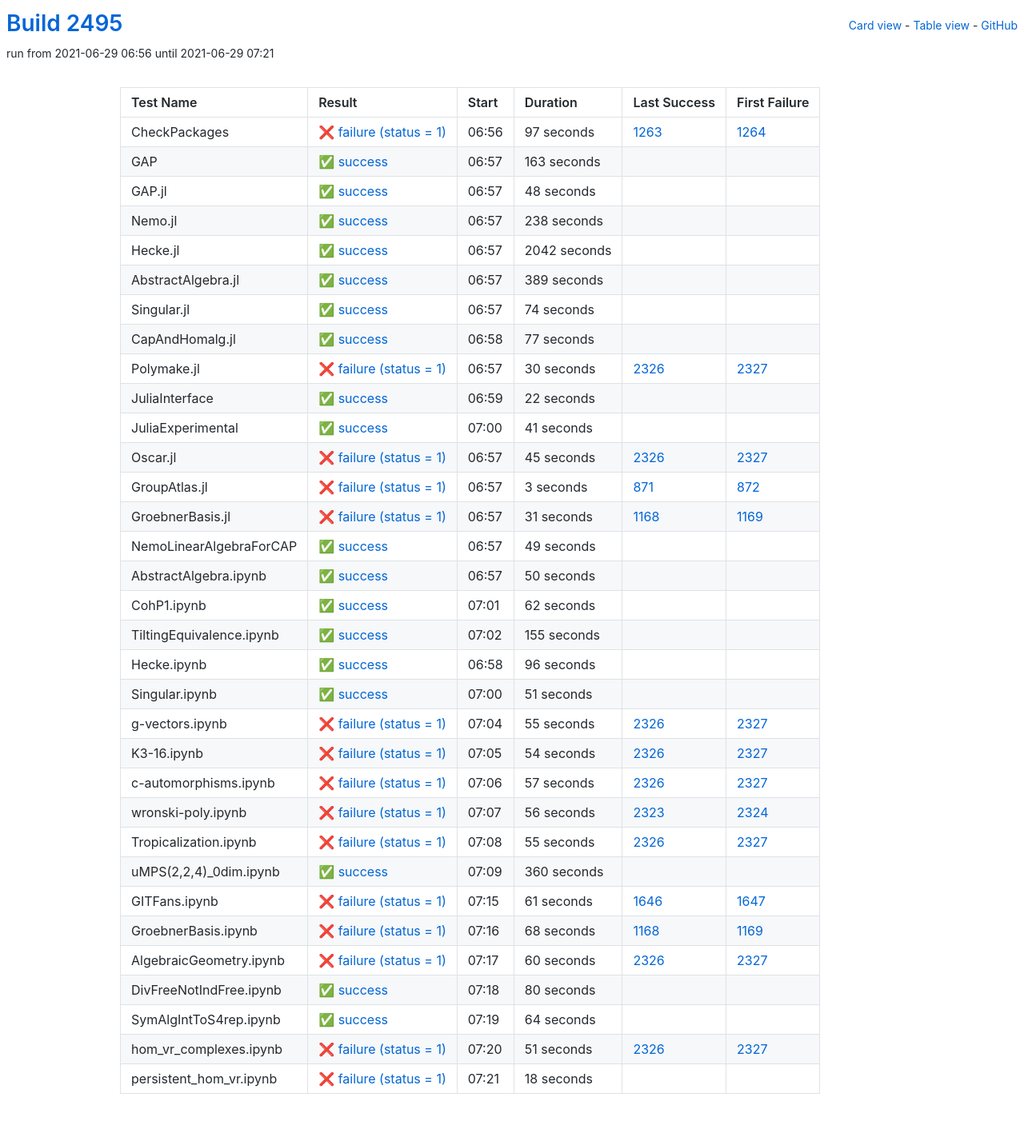
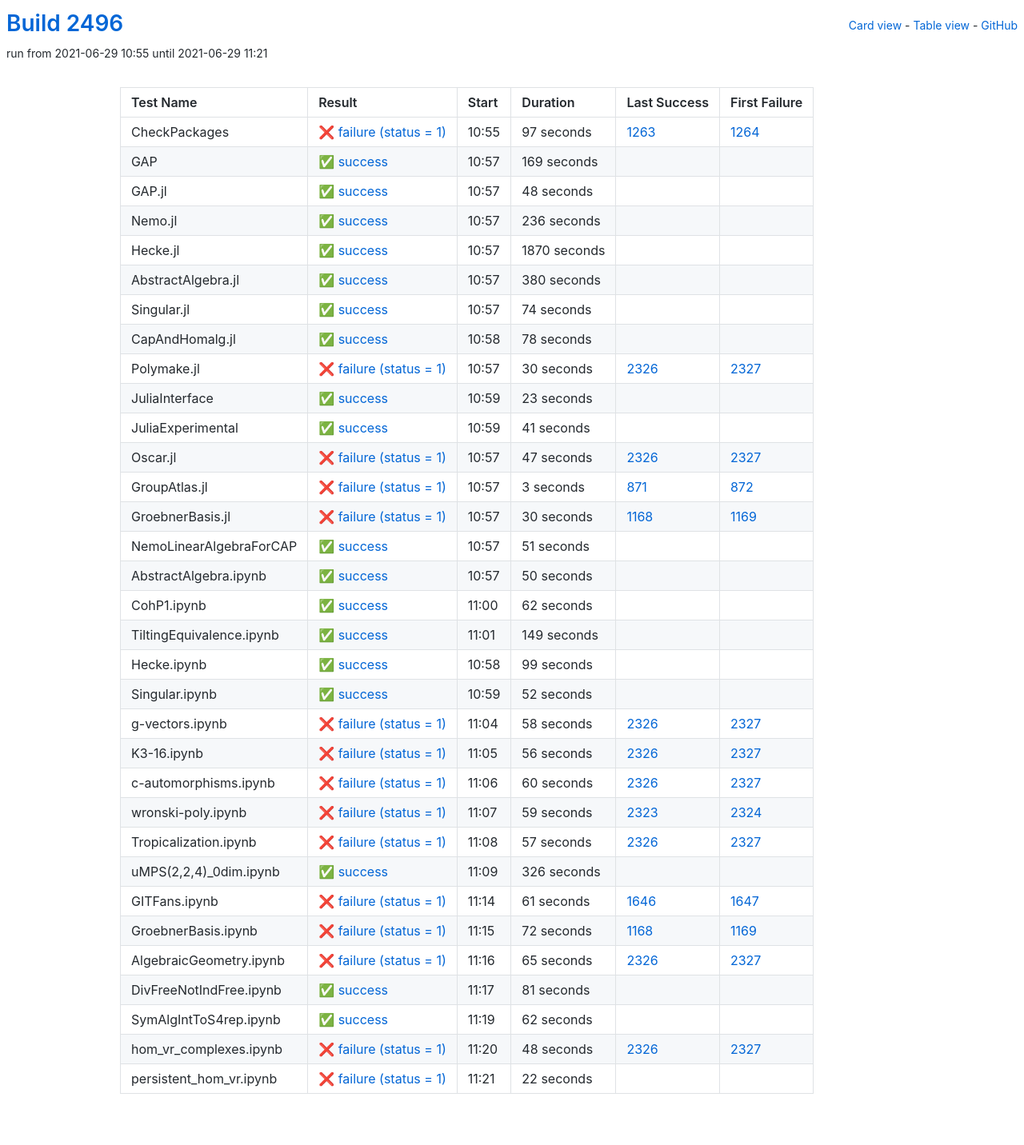
Before and after one commit to oscar-system/oscar-ci-status-stable, a Jekyll site: the page built from table.html, in a window 1280 px wide. Shown: the whole page at 80% size. Built offline with Jekyll 4.4.1, drawn with Linux system fonts in a browser that asks for light colours.

Commit message:
Build #2496

```diff
--- a/_data/ci.yml
+++ b/_data/ci.yml
@@ -1,6 +1,6 @@
 ---
-build: 2495
-build_url: https://oscarci.mathematik.uni-kl.de/job/oscar-stable/2495/
+build: 2496
+build_url: https://oscarci.mathematik.uni-kl.de/job/oscar-stable/2496/
 job: oscar-stable
 organization: oscar-system
 repo: oscar-ci-status-stable
@@ -8,8 +8,8 @@ repourl: https://github.com/oscar-system/oscar-ci-status-stable
 tests:
 - name: CheckPackages
   id: checkpackages
-  log: https://oscarci.mathematik.uni-kl.de/job/oscar-stable/2495/artifact/logs/build-2495/CheckPackages.log
-  start: 2021-06-29 06:56
+  log: https://oscarci.mathematik.uni-kl.de/job/oscar-stable/2496/artifact/logs/build-2496/CheckPackages.log
+  start: 2021-06-29 10:55
   success: false
   exitcode: 1
   status: failure
@@ -20,20 +20,20 @@ tests:
   first_failure_url: https://oscarci.mathematik.uni-kl.de/job/oscar-stable/1264/
 - name: GAP
   id: gap
-  log: https://oscarci.mathematik.uni-kl.de/job/oscar-stable/2495/artifact/logs/build-2495/GAP.log
-  start: 2021-06-29 06:57
+  log: https://oscarci.mathematik.uni-kl.de/job/oscar-stable/2496/artifact/logs/build-2496/GAP.log
+  start: 2021-06-29 10:57
   success: true
   exitcode: 0
   status: success
-  duration: 163
+  duration: 169
   last_success: false
   last_success_url:
   first_failure: false
   first_failure_url:
 - name: GAP.jl
   id: gap-jl
-  log: https://oscarci.mathematik.uni-kl.de/job/oscar-stable/2495/artifact/logs/build-2495/GAP.jl.log
-  start: 2021-06-29 06:57
+  log: https://oscarci.mathematik.uni-kl.de/job/oscar-stable/2496/artifact/logs/build-2496/GAP.jl.log
+  start: 2021-06-29 10:57
   success: true
   exitcode: 0
   status: success
@@ -44,44 +44,44 @@ tests:
   first_failure_url:
 - name: Nemo.jl
   id: nemo-jl
-  log: https://oscarci.mathematik.uni-kl.de/job/oscar-stable/2495/artifact/logs/build-2495/Nemo.jl.log
-  start: 2021-06-29 06:57
+  log: https://oscarci.mathematik.uni-kl.de/job/oscar-stable/2496/artifact/logs/build-2496/Nemo.jl.log
+  start: 2021-06-29 10:57
   success: true
   exitcode: 0
   status: success
-  duration: 238
+  duration: 236
   last_success: false
   last_success_url:
   first_failure: false
   first_failure_url:
 - name: Hecke.jl
   id: hecke-jl
-  log: https://oscarci.mathematik.uni-kl.de/job/oscar-stable/2495/artifact/logs/build-2495/Hecke.jl.log
-  start: 2021-06-29 06:57
+  log: https://oscarci.mathematik.uni-kl.de/job/oscar-stable/2496/artifact/logs/build-2496/Hecke.jl.log
+  start: 2021-06-29 10:57
   success: true
   exitcode: 0
   status: success
-  duration: 2042
+  duration: 1870
   last_success: false
   last_success_url:
   first_failure: false
   first_failure_url:
 - name: AbstractAlgebra.jl
   id: abstractalgebra-jl
-  log: https://oscarci.mathematik.uni-kl.de/job/oscar-stable/2495/artifact/logs/build-2495/AbstractAlgebra.jl.log
-  start: 2021-06-29 06:57
+  log: https://oscarci.mathematik.uni-kl.de/job/oscar-stable/2496/artifact/logs/build-2496/AbstractAlgebra.jl.log
+  start: 2021-06-29 10:57
   success: true
   exitcode: 0
   status: success
-  duration: 389
+  duration: 380
   last_success: false
   last_success_url:
   first_failure: false
   first_failure_url:
 - name: Singular.jl
   id: singular-jl
-  log: https://oscarci.mathematik.uni-kl.de/job/oscar-stable/2495/artifact/logs/build-2495/Singular.jl.log
-  start: 2021-06-29 06:57
+  log: https://oscarci.mathematik.uni-kl.de/job/oscar-stable/2496/artifact/logs/build-2496/Singular.jl.log
+  start: 2021-06-29 10:57
   success: true
   exitcode: 0
   status: success
@@ -92,20 +92,20 @@ tests:
   first_failure_url:
 - name: CapAndHomalg.jl
   id: capandhomalg-jl
-  log: https://oscarci.mathematik.uni-kl.de/job/oscar-stable/2495/artifact/logs/build-2495/CapAndHomalg.jl.log
-  start: 2021-06-29 06:58
+  log: https://oscarci.mathematik.uni-kl.de/job/oscar-stable/2496/artifact/logs/build-2496/CapAndHomalg.jl.log
+  start: 2021-06-29 10:58
   success: true
   exitcode: 0
   status: success
-  duration: 77
+  duration: 78
   last_success: false
   last_success_url:
   first_failure: false
   first_failure_url:
 - name: Polymake.jl
   id: polymake-jl
-  log: https://oscarci.mathematik.uni-kl.de/job/oscar-stable/2495/artifact/logs/build-2495/Polymake.jl.log
-  start: 2021-06-29 06:57
+  log: https://oscarci.mathematik.uni-kl.de/job/oscar-stable/2496/artifact/logs/build-2496/Polymake.jl.log
+  start: 2021-06-29 10:57
   success: false
   exitcode: 1
   status: failure
@@ -116,20 +116,20 @@ tests:
   first_failure_url: https://oscarci.mathematik.uni-kl.de/job/oscar-stable/2327/
 - name: JuliaInterface
   id: juliainterface
-  log: https://oscarci.mathematik.uni-kl.de/job/oscar-stable/2495/artifact/logs/build-2495/JuliaInterface.log
-  start: 2021-06-29 06:59
+  log: https://oscarci.mathematik.uni-kl.de/job/oscar-stable/2496/artifact/logs/build-2496/JuliaInterface.log
+  start: 2021-06-29 10:59
   success: true
   exitcode: 0
   status: success
-  duration: 22
+  duration: 23
   last_success: false
   last_success_url:
   first_failure: false
   first_failure_url:
 - name: JuliaExperimental
   id: juliaexperimental
-  log: https://oscarci.mathematik.uni-kl.de/job/oscar-stable/2495/artifact/logs/build-2495/JuliaExperimental.log
-  start: 2021-06-29 07:00
+  log: https://oscarci.mathematik.uni-kl.de/job/oscar-stable/2496/artifact/logs/build-2496/JuliaExperimental.log
+  start: 2021-06-29 10:59
   success: true
   exitcode: 0
   status: success
@@ -140,20 +140,20 @@ tests:
   first_failure_url:
 - name: Oscar.jl
   id: oscar-jl
-  log: https://oscarci.mathematik.uni-kl.de/job/oscar-stable/2495/artifact/logs/build-2495/Oscar.jl.log
-  start: 2021-06-29 06:57
+  log: https://oscarci.mathematik.uni-kl.de/job/oscar-stable/2496/artifact/logs/build-2496/Oscar.jl.log
+  start: 2021-06-29 10:57
   success: false
   exitcode: 1
   status: failure
-  duration: 45
+  duration: 47
   last_success: 2326
   last_success_url: https://oscarci.mathematik.uni-kl.de/job/oscar-stable/2326/
   first_failure: 2327
   first_failure_url: https://oscarci.mathematik.uni-kl.de/job/oscar-stable/2327/
 - name: GroupAtlas.jl
   id: groupatlas-jl
-  log: https://oscarci.mathematik.uni-kl.de/job/oscar-stable/2495/artifact/logs/build-2495/GroupAtlas.jl.log
-  start: 2021-06-29 06:57
+  log: https://oscarci.mathematik.uni-kl.de/job/oscar-stable/2496/artifact/logs/build-2496/GroupAtlas.jl.log
+  start: 2021-06-29 10:57
   success: false
   exitcode: 1
   status: failure
@@ -164,32 +164,32 @@ tests:
   first_failure_url: https://oscarci.mathematik.uni-kl.de/job/oscar-stable/872/
 - name: GroebnerBasis.jl
   id: groebnerbasis-jl
-  log: https://oscarci.mathematik.uni-kl.de/job/oscar-stable/2495/artifact/logs/build-2495/GroebnerBasis.jl.log
-  start: 2021-06-29 06:57
+  log: https://oscarci.mathematik.uni-kl.de/job/oscar-stable/2496/artifact/logs/build-2496/GroebnerBasis.jl.log
+  start: 2021-06-29 10:57
   success: false
   exitcode: 1
   status: failure
-  duration: 31
+  duration: 30
   last_success: 1168
   last_success_url: https://oscarci.mathematik.uni-kl.de/job/oscar-stable/1168/
   first_failure: 1169
   first_failure_url: https://oscarci.mathematik.uni-kl.de/job/oscar-stable/1169/
 - name: NemoLinearAlgebraForCAP
   id: nemolinearalgebraforcap
-  log: https://oscarci.mathematik.uni-kl.de/job/oscar-stable/2495/artifact/logs/build-2495/NemoLinearAlgebraForCAP.log
-  start: 2021-06-29 06:57
+  log: https://oscarci.mathematik.uni-kl.de/job/oscar-stable/2496/artifact/logs/build-2496/NemoLinearAlgebraForCAP.log
+  start: 2021-06-29 10:57
   success: true
   exitcode: 0
   status: success
-  duration: 49
+  duration: 51
   last_success: false
   last_success_url:
   first_failure: false
   first_failure_url:
 - name: AbstractAlgebra.ipynb
   id: abstractalgebra-ipynb
-  log: https://oscarci.mathematik.uni-kl.de/job/oscar-stable/2495/artifact/logs/build-2495/AbstractAlgebra.ipynb.log
-  start: 2021-06-29 06:57
+  log: https://oscarci.mathematik.uni-kl.de/job/oscar-stable/2496/artifact/logs/build-2496/AbstractAlgebra.ipynb.log
+  start: 2021-06-29 10:57
   success: true
   exitcode: 0
   status: success
@@ -200,8 +200,8 @@ tests:
   first_failure_url:
 - name: CohP1.ipynb
   id: cohp1-ipynb
-  log: https://oscarci.mathematik.uni-kl.de/job/oscar-stable/2495/artifact/logs/build-2495/CohP1.ipynb.log
-  start: 2021-06-29 07:01
+  log: https://oscarci.mathematik.uni-kl.de/job/oscar-stable/2496/artifact/logs/build-2496/CohP1.ipynb.log
+  start: 2021-06-29 11:00
   success: true
   exitcode: 0
   status: success
@@ -212,68 +212,92 @@ tests:
   first_failure_url:
 - name: TiltingEquivalence.ipynb
   id: tiltingequivalence-ipynb
-  log: https://oscarci.mathematik.uni-kl.de/job/oscar-stable/2495/artifact/logs/build-2495/TiltingEquivalence.ipynb.log
-  start: 2021-06-29 07:02
+  log: https://oscarci.mathematik.uni-kl.de/job/oscar-stable/2496/artifact/logs/build-2496/TiltingEquivalence.ipynb.log
+  start: 2021-06-29 11:01
   success: true
   exitcode: 0
   status: success
-  duration: 155
+  duration: 149
   last_success: false
   last_success_url:
   first_failure: false
   first_failure_url:
 - name: Hecke.ipynb
   id: hecke-ipynb
-  log: https://oscarci.mathematik.uni-kl.de/job/oscar-stable/2495/artifact/logs/build-2495/Hecke.ipynb.log
-  start: 2021-06-29 06:58
+  log: https://oscarci.mathematik.uni-kl.de/job/oscar-stable/2496/artifact/logs/build-2496/Hecke.ipynb.log
+  start: 2021-06-29 10:58
   success: true
   exitcode: 0
   status: success
-  duration: 96
+  duration: 99
   last_success: false
   last_success_url:
   first_failure: false
   first_failure_url:
 - name: Singular.ipynb
   id: singular-ipynb
-  log: https://oscarci.mathematik.uni-kl.de/job/oscar-stable/2495/artifact/logs/build-2495/Singular.ipynb.log
-  start: 2021-06-29 07:00
+  log: https://oscarci.mathematik.uni-kl.de/job/oscar-stable/2496/artifact/logs/build-2496/Singular.ipynb.log
+  start: 2021-06-29 10:59
   success: true
   exitcode: 0
   status: success
-  duration: 51
+  duration: 52
   last_success: false
   last_success_url:
   first_failure: false
   first_failure_url:
 - name: g-vectors.ipynb
   id: g-vectors-ipynb
-  log: https://oscarci.mathematik.uni-kl.de/job/oscar-stable/2495/artifact/logs/build-2495/g-vectors.ipynb.log
-  start: 2021-06-29 07:04
+  log: https://oscarci.mathematik.uni-kl.de/job/oscar-stable/2496/artifact/logs/build-2496/g-vectors.ipynb.log
+  start: 2021-06-29 11:04
   success: false
   exitcode: 1
   status: failure
-  duration: 55
+  duration: 58
   last_success: 2326
   last_success_url: https://oscarci.mathematik.uni-kl.de/job/oscar-stable/2326/
   first_failure: 2327
   first_failure_url: https://oscarci.mathematik.uni-kl.de/job/oscar-stable/2327/
 - name: K3-16.ipynb
   id: k3-16-ipynb
-  log: https://oscarci.mathematik.uni-kl.de/job/oscar-stable/2495/artifact/logs/build-2495/K3-16.ipynb.log
-  start: 2021-06-29 07:05
+  log: https://oscarci.mathematik.uni-kl.de/job/oscar-stable/2496/artifact/logs/build-2496/K3-16.ipynb.log
+  start: 2021-06-29 11:05
   success: false
   exitcode: 1
   status: failure
-  duration: 54
+  duration: 56
   last_success: 2326
   last_success_url: https://oscarci.mathematik.uni-kl.de/job/oscar-stable/2326/
   first_failure: 2327
   first_failure_url: https://oscarci.mathematik.uni-kl.de/job/oscar-stable/2327/
 - name: c-automorphisms.ipynb
   id: c-automorphisms-ipynb
-  log: https://oscarci.mathematik.uni-kl.de/job/oscar-stable/2495/artifact/logs/build-2495/c-automorphisms.ipynb.log
-  start: 2021-06-29 07:06
+  log: https://oscarci.mathematik.uni-kl.de/job/oscar-stable/2496/artifact/logs/build-2496/c-automorphisms.ipynb.log
+  start: 2021-06-29 11:06
+  success: false
+  exitcode: 1
+  status: failure
+  duration: 60
+  last_success: 2326
+  last_success_url: https://oscarci.mathematik.uni-kl.de/job/oscar-stable/2326/
+  first_failure: 2327
+  first_failure_url: https://oscarci.mathematik.uni-kl.de/job/oscar-stable/2327/
+- name: wronski-poly.ipynb
+  id: wronski-poly-ipynb
+  log: https://oscarci.mathematik.uni-kl.de/job/oscar-stable/2496/artifact/logs/build-2496/wronski-poly.ipynb.log
+  start: 2021-06-29 11:07
+  success: false
+  exitcode: 1
+  status: failure
+  duration: 59
+  last_success: 2323
+  last_success_url: https://oscarci.mathematik.uni-kl.de/job/oscar-stable/2323/
+  first_failure: 2324
+  first_failure_url: https://oscarci.mathematik.uni-kl.de/job/oscar-stable/2324/
+- name: Tropicalization.ipynb
+  id: tropicalization-ipynb
+  log: https://oscarci.mathematik.uni-kl.de/job/oscar-stable/2496/artifact/logs/build-2496/Tropicalization.ipynb.log
+  start: 2021-06-29 11:08
   success: false
   exitcode: 1
   status: failure
@@ -282,46 +306,22 @@ tests:
   last_success_url: https://oscarci.mathematik.uni-kl.de/job/oscar-stable/2326/
   first_failure: 2327
   first_failure_url: https://oscarci.mathematik.uni-kl.de/job/oscar-stable/2327/
-- name: wronski-poly.ipynb
-  id: wronski-poly-ipynb
-  log: https://oscarci.mathematik.uni-kl.de/job/oscar-stable/2495/artifact/logs/build-2495/wronski-poly.ipynb.log
-  start: 2021-06-29 07:07
-  success: false
-  exitcode: 1
-  status: failure
-  duration: 56
-  last_success: 2323
-  last_success_url: https://oscarci.mathematik.uni-kl.de/job/oscar-stable/2323/
-  first_failure: 2324
-  first_failure_url: https://oscarci.mathematik.uni-kl.de/job/oscar-stable/2324/
-- name: Tropicalization.ipynb
-  id: tropicalization-ipynb
-  log: https://oscarci.mathematik.uni-kl.de/job/oscar-stable/2495/artifact/logs/build-2495/Tropicalization.ipynb.log
-  start: 2021-06-29 07:08
-  success: false
-  exitcode: 1
-  status: failure
-  duration: 55
-  last_success: 2326
-  last_success_url: https://oscarci.mathematik.uni-kl.de/job/oscar-stable/2326/
-  first_failure: 2327
-  first_failure_url: https://oscarci.mathematik.uni-kl.de/job/oscar-stable/2327/
 - name: uMPS(2,2,4)_0dim.ipynb
   id: umps-2-2-4-0dim-ipynb
-  log: https://oscarci.mathematik.uni-kl.de/job/oscar-stable/2495/artifact/logs/build-2495/uMPS-2-2-4-_0dim.ipynb.log
-  start: 2021-06-29 07:09
+  log: https://oscarci.mathematik.uni-kl.de/job/oscar-stable/2496/artifact/logs/build-2496/uMPS-2-2-4-_0dim.ipynb.log
+  start: 2021-06-29 11:09
   success: true
   exitcode: 0
   status: success
-  duration: 360
+  duration: 326
   last_success: false
   last_success_url:
   first_failure: false
   first_failure_url:
 - name: GITFans.ipynb
   id: gitfans-ipynb
-  log: https://oscarci.mathematik.uni-kl.de/job/oscar-stable/2495/artifact/logs/build-2495/GITFans.ipynb.log
-  start: 2021-06-29 07:15
+  log: https://oscarci.mathematik.uni-kl.de/job/oscar-stable/2496/artifact/logs/build-2496/GITFans.ipynb.log
+  start: 2021-06-29 11:14
   success: false
   exitcode: 1
   status: failure
@@ -332,72 +332,72 @@ tests:
   first_failure_url: https://oscarci.mathematik.uni-kl.de/job/oscar-stable/1647/
 - name: GroebnerBasis.ipynb
   id: groebnerbasis-ipynb
-  log: https://oscarci.mathematik.uni-kl.de/job/oscar-stable/2495/artifact/logs/build-2495/GroebnerBasis.ipynb.log
-  start: 2021-06-29 07:16
+  log: https://oscarci.mathematik.uni-kl.de/job/oscar-stable/2496/artifact/logs/build-2496/GroebnerBasis.ipynb.log
+  start: 2021-06-29 11:15
   success: false
   exitcode: 1
   status: failure
-  duration: 68
+  duration: 72
   last_success: 1168
   last_success_url: https://oscarci.mathematik.uni-kl.de/job/oscar-stable/1168/
   first_failure: 1169
   first_failure_url: https://oscarci.mathematik.uni-kl.de/job/oscar-stable/1169/
 - name: AlgebraicGeometry.ipynb
   id: algebraicgeometry-ipynb
-  log: https://oscarci.mathematik.uni-kl.de/job/oscar-stable/2495/artifact/logs/build-2495/AlgebraicGeometry.ipynb.log
-  start: 2021-06-29 07:17
+  log: https://oscarci.mathematik.uni-kl.de/job/oscar-stable/2496/artifact/logs/build-2496/AlgebraicGeometry.ipynb.log
+  start: 2021-06-29 11:16
   success: false
   exitcode: 1
   status: failure
-  duration: 60
+  duration: 65
   last_success: 2326
   last_success_url: https://oscarci.mathematik.uni-kl.de/job/oscar-stable/2326/
   first_failure: 2327
   first_failure_url: https://oscarci.mathematik.uni-kl.de/job/oscar-stable/2327/
 - name: DivFreeNotIndFree.ipynb
   id: divfreenotindfree-ipynb
-  log: https://oscarci.mathematik.uni-kl.de/job/oscar-stable/2495/artifact/logs/build-2495/DivFreeNotIndFree.ipynb.log
-  start: 2021-06-29 07:18
+  log: https://oscarci.mathematik.uni-kl.de/job/oscar-stable/2496/artifact/logs/build-2496/DivFreeNotIndFree.ipynb.log
+  start: 2021-06-29 11:17
   success: true
   exitcode: 0
   status: success
-  duration: 80
+  duration: 81
   last_success: false
   last_success_url:
   first_failure: false
   first_failure_url:
 - name: SymAlgIntToS4rep.ipynb
   id: symalginttos4rep-ipynb
-  log: https://oscarci.mathematik.uni-kl.de/job/oscar-stable/2495/artifact/logs/build-2495/SymAlgIntToS4rep.ipynb.log
-  start: 2021-06-29 07:19
+  log: https://oscarci.mathematik.uni-kl.de/job/oscar-stable/2496/artifact/logs/build-2496/SymAlgIntToS4rep.ipynb.log
+  start: 2021-06-29 11:19
   success: true
   exitcode: 0
   status: success
-  duration: 64
+  duration: 62
   last_success: false
   last_success_url:
   first_failure: false
   first_failure_url:
 - name: hom_vr_complexes.ipynb
   id: hom-vr-complexes-ipynb
-  log: https://oscarci.mathematik.uni-kl.de/job/oscar-stable/2495/artifact/logs/build-2495/hom_vr_complexes.ipynb.log
-  start: 2021-06-29 07:20
+  log: https://oscarci.mathematik.uni-kl.de/job/oscar-stable/2496/artifact/logs/build-2496/hom_vr_complexes.ipynb.log
+  start: 2021-06-29 11:20
   success: false
   exitcode: 1
   status: failure
-  duration: 51
+  duration: 48
   last_success: 2326
   last_success_url: https://oscarci.mathematik.uni-kl.de/job/oscar-stable/2326/
   first_failure: 2327
   first_failure_url: https://oscarci.mathematik.uni-kl.de/job/oscar-stable/2327/
 - name: persistent_hom_vr.ipynb
   id: persistent-hom-vr-ipynb
-  log: https://oscarci.mathematik.uni-kl.de/job/oscar-stable/2495/artifact/logs/build-2495/persistent_hom_vr.ipynb.log
-  start: 2021-06-29 07:21
+  log: https://oscarci.mathematik.uni-kl.de/job/oscar-stable/2496/artifact/logs/build-2496/persistent_hom_vr.ipynb.log
+  start: 2021-06-29 11:21
   success: false
   exitcode: 1
   status: failure
-  duration: 18
+  duration: 22
   last_success: false
   last_success_url:
   first_failure: false
```
Also changed, not shown: README.md.
